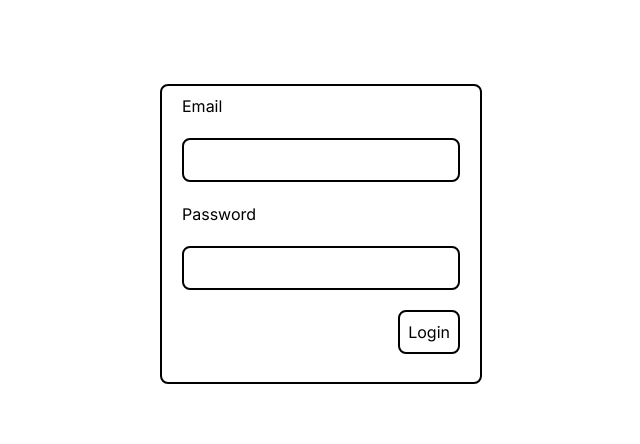
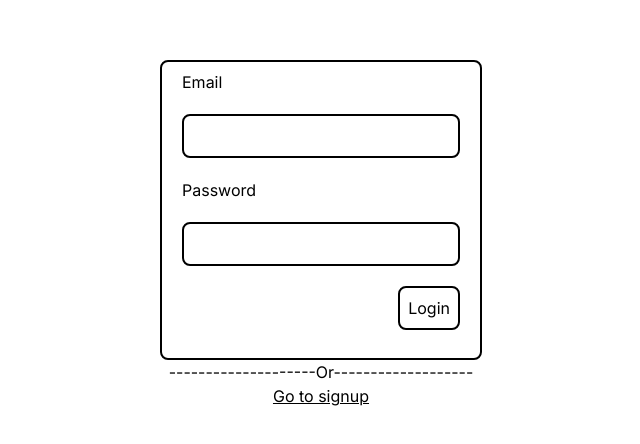
Before and after one commit to Narayana212/Conclave, a Next.js app: page /login in a window 1280 px wide. Shown: the part 166-610 px from the top of the page, without its empty margins (319-959 px from the left). Built offline with nearby package versions, Linux system fonts and the light colour scheme.

Commit message:
updated database url

```diff
--- a/src/app/login/page.jsx
+++ b/src/app/login/page.jsx
@@ -61,7 +61,10 @@ export default function Login() {
         </button>
         <p>{message}</p>
       </form>
-
+      <p>--------------------Or-------------------</p>
+      <Link className="underline" href="/signup">
+        Go to signup
+      </Link>
     </div>
   );
 }
```
